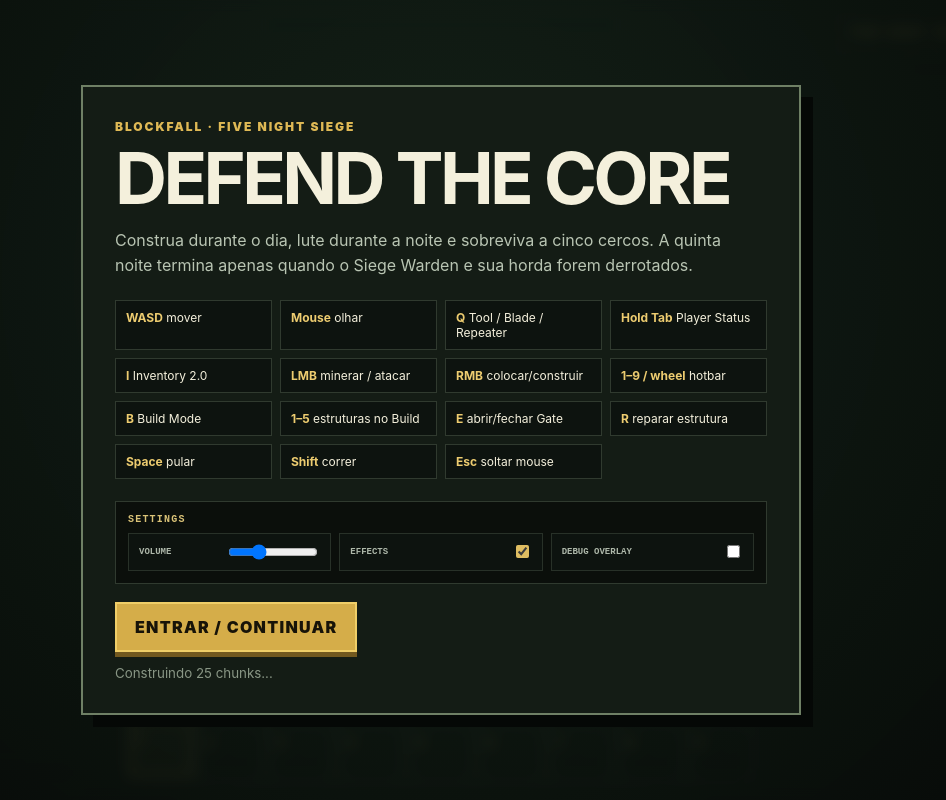
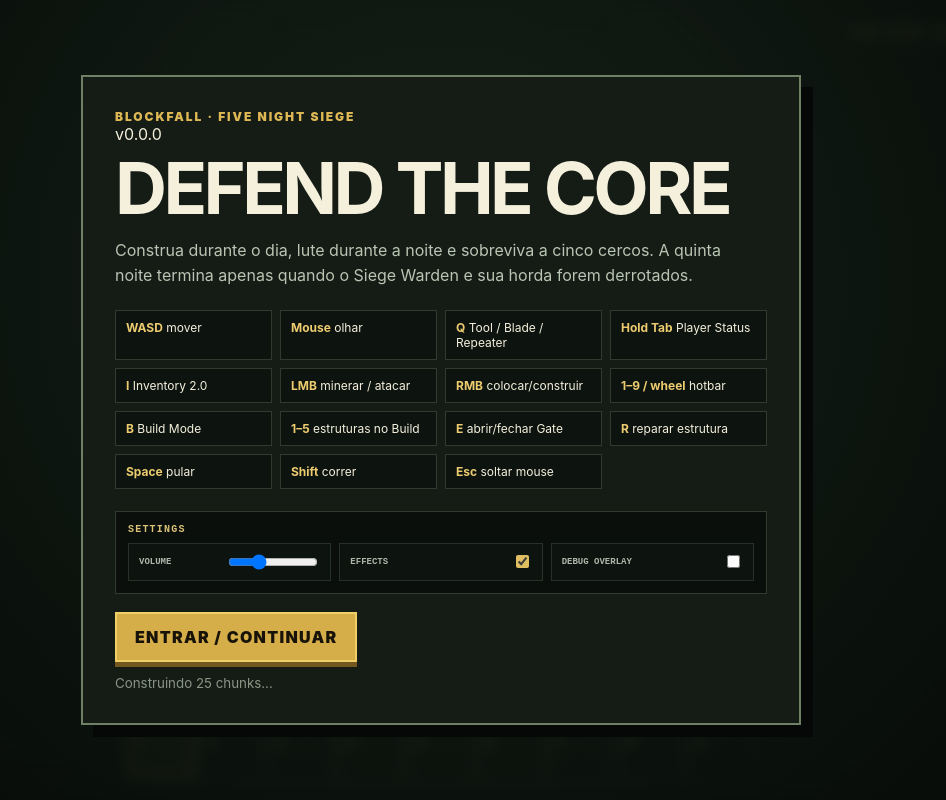
Before and after one commit to EduardoLavall/blockbound, a website built with Vite: page index.html in a window 1280 px wide. Shown: the whole page, without its empty margins (199-1145 px from the left). Built offline with nearby package versions, Linux system fonts and the light colour scheme.

Commit message:
ui: show game version in menu and gameplay HUD

```diff
--- a/index.html
+++ b/index.html
@@ -18,6 +18,7 @@
 
       <div id="debug"></div>
       <div id="status">FIVE NIGHT SIEGE · ISSUE #9</div>
+      <div id="game-version-hud" aria-label="Game version">v0.0.0</div>
 
       <div id="combat-hud"></div>
       <div id="player-status-panel" class="player-status-panel hidden"></div>
@@ -50,7 +51,10 @@
 
       <div id="start-overlay" class="overlay">
         <div class="panel">
-          <div class="eyebrow">BLOCKFALL · FIVE NIGHT SIEGE</div>
+          <div class="start-heading-row">
+            <div class="eyebrow">BLOCKFALL · FIVE NIGHT SIEGE</div>
+            <div id="start-version" class="start-version">v0.0.0</div>
+          </div>
           <h1>DEFEND THE CORE</h1>
           <p>Construa durante o dia, lute durante a noite e sobreviva a cinco cercos. A quinta noite termina apenas quando o Siege Warden e sua horda forem derrotados.</p>
           <div class="controls">
```
